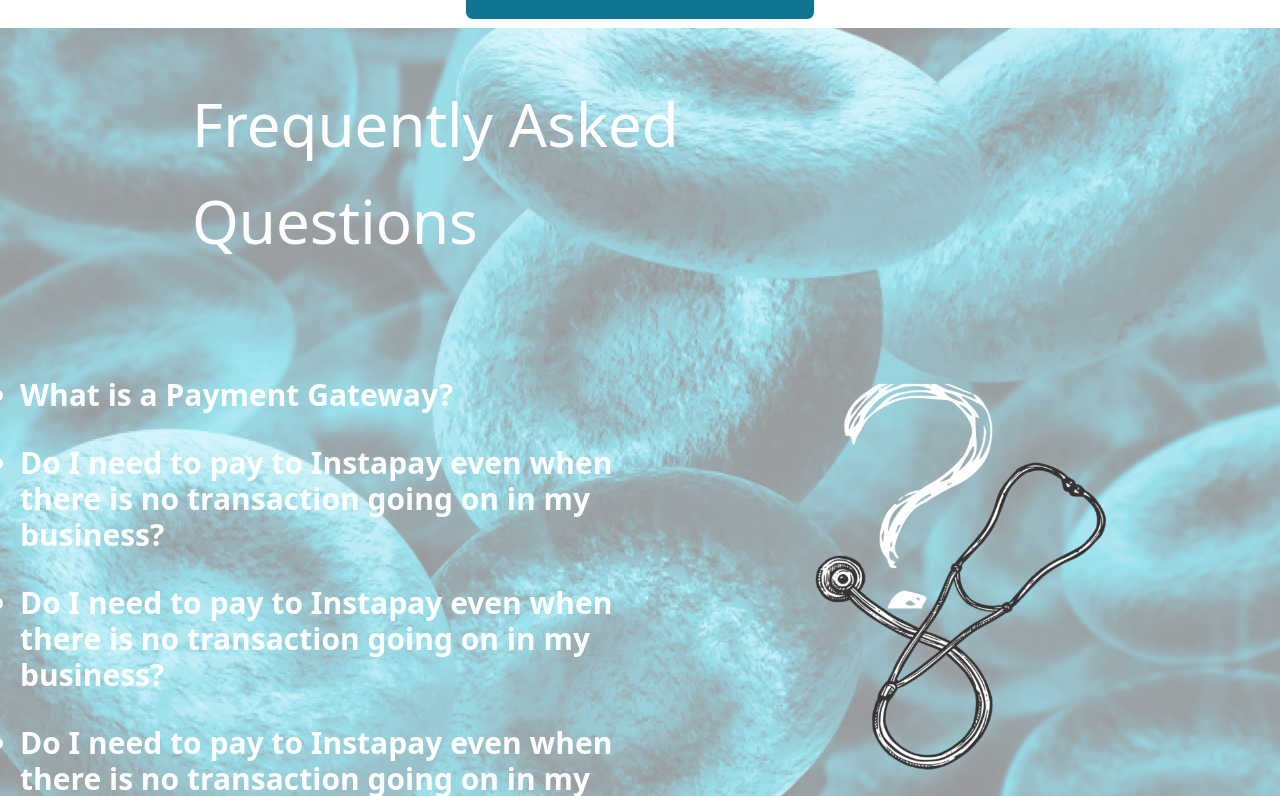
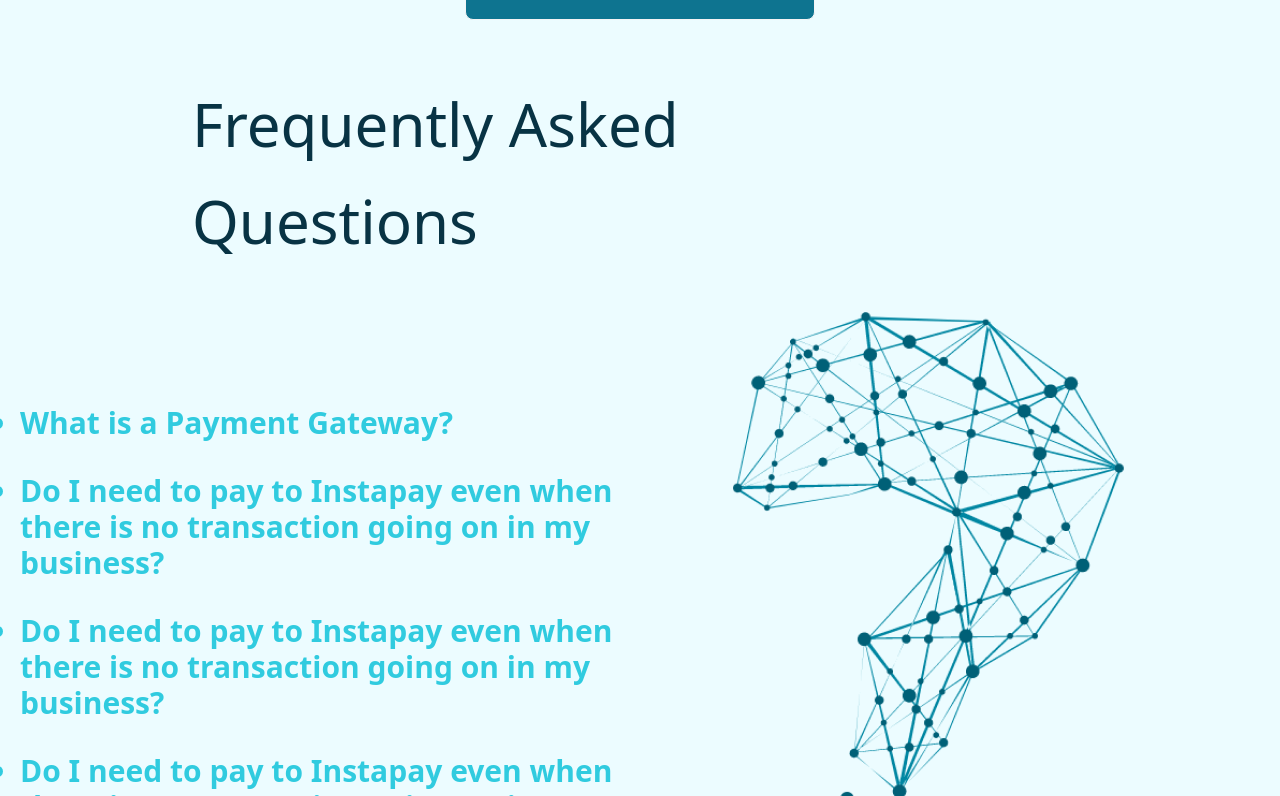
Before and after one commit to prabuddha03/doctor_H4B, a React (Vite) app: page / in a window 1280 px wide. Shown: the part 2912-3708 px from the top of the page. Built offline with nearby package versions, Linux system fonts and the light colour scheme.

Commit message:
small fix in faq

```diff
--- a/src/components/HeadingText.jsx
+++ b/src/components/HeadingText.jsx
@@ -2,7 +2,7 @@ import React from 'react'
 
 const HeadingText = ({ text }) => {
   return (
-    <div className='text-6xl font-medium w-1/2 relative left-48 text-white pt-12 leading-relaxed'>
+    <div className={`text-6xl font-medium w-1/2 relative text-cyan-950 left-48 pt-12 leading-relaxed`}>
       {text}
     </div>
   )
--- a/src/components/Questions.jsx
+++ b/src/components/Questions.jsx
@@ -6,8 +6,8 @@ const Questions = () => {
     <div className="w-full py-10 px-4">
       <div className="max-w-[1240px] mx-auto grid md:grid-cols-2">
         <div className="flex flex-col justify-center">
-          <ul className="text-3xl text-white font-semibold list-disc cursor-pointer">
-            <li className="py-4">What is a Payment Gateway?</li>
+          <ul className="text-3xl text-[#30CBDF] font-semibold list-disc cursor-pointer">
+            <li className="py-4 w-auto">What is a Payment Gateway?</li>
             <li className="py-4">
               Do I need to pay to Instapay even when there is no transaction
               going on in my business?
--- a/src/index.css
+++ b/src/index.css
@@ -5,5 +5,5 @@
 body{
     margin: 0;
     padding: 0;
-    background-color: #ffff;
+    background-color: #ECFCFF;
 }
--- a/src/pages/Home.jsx
+++ b/src/pages/Home.jsx
@@ -12,7 +12,6 @@ import Appoinment from "../assets/appointment.png";
 import TestBg from "../assets/onlinetestbg.png";
 import HeadingText from "../components/HeadingText";
 import ListText from "../components/ListText";
-import Faqbg from "../assets/FAQbg.png";
 import Questions from "../components/Questions";
 
 const Home = () => {
@@ -21,10 +20,6 @@ const Home = () => {
   };
   const TestBgStyle = {
     backgroundImage: `url(${TestBg})`,
-  };
-
-  const FaqbgStyle = {
-    backgroundImage: `url(${Faqbg})`,
   };
 
   return (
@@ -100,8 +95,7 @@ const Home = () => {
       <div className="h-[100px]"></div>
 
       <div
-        className="bg-cover bg-center h-screen bg-no-repeat"
-        style={FaqbgStyle}
+        className=" h-screen bg-"
       >
         <HeadingText text="Frequently Asked Questions" />
         <Questions />
```
Also changed, not shown: src/assets/FAQdesign.png.
